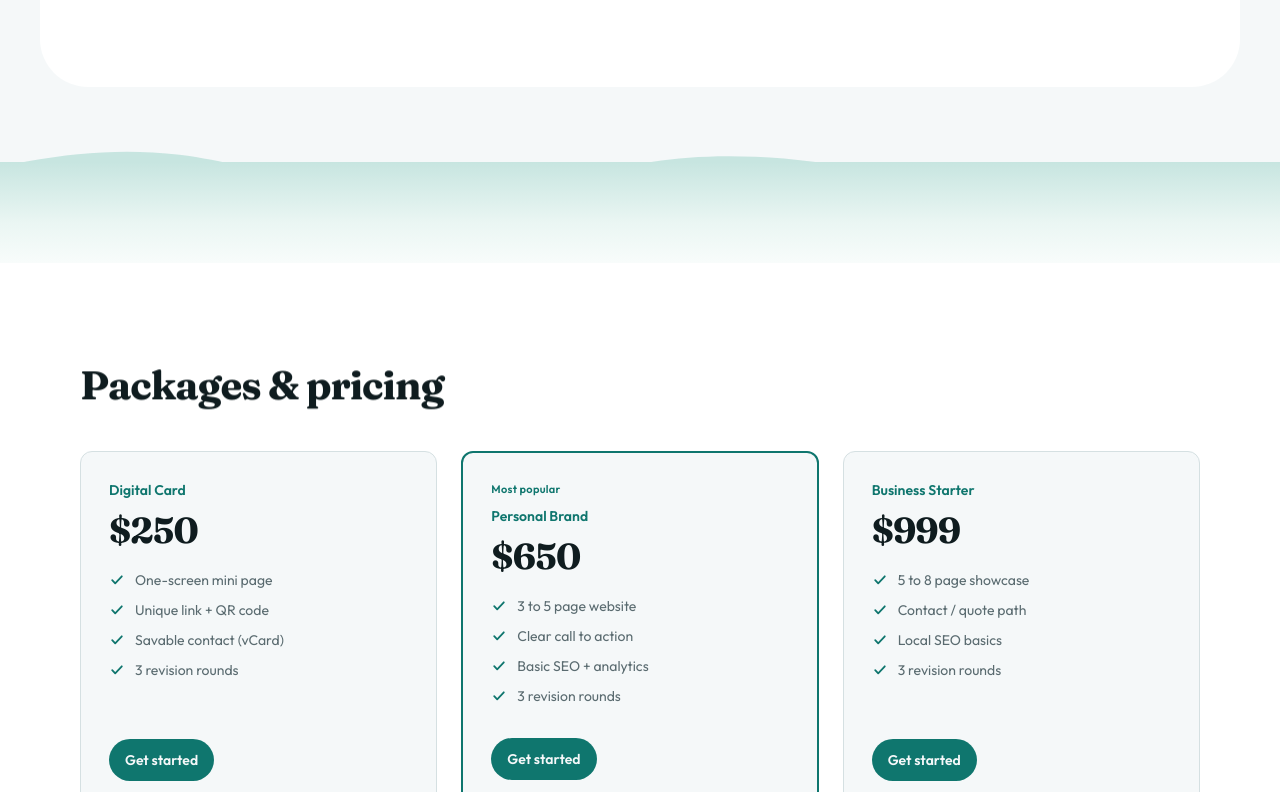
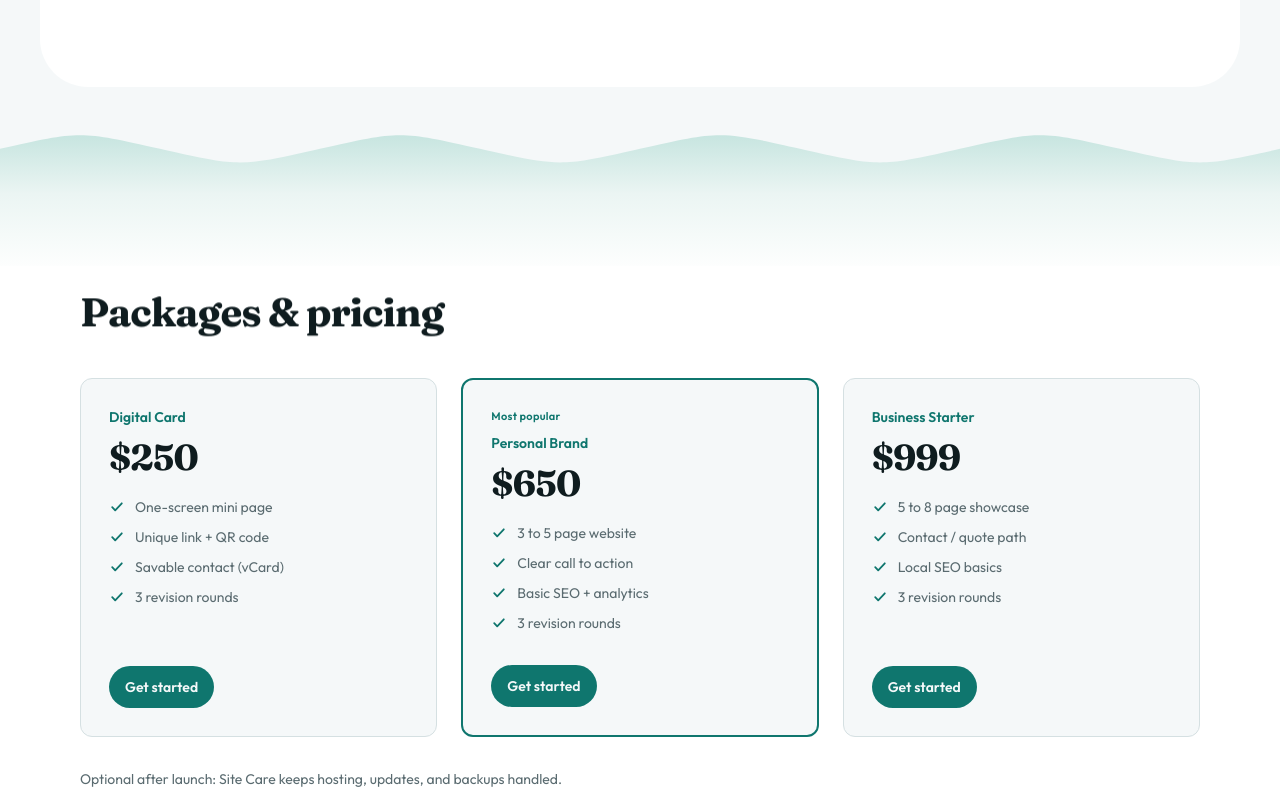
Before and after one commit to RayannSagnon/standout-studio, a Next.js app: page / in a window 1280 px wide. Shown: the part 2388-3180 px from the top of the page. Built offline with nearby package versions, Linux system fonts and the light colour scheme.

Commit message:
Make the Packages wave the section top, not a separate strip.
Uses the Figma sine path with one mint-to-white gradient fill so the crest flows into Packages without a hard seam.

```diff
--- a/src/app/page.tsx
+++ b/src/app/page.tsx
@@ -8,7 +8,6 @@ import { Process } from "@/components/sections/Process";
 import { SelectedWork } from "@/components/sections/SelectedWork";
 import { Testimonials } from "@/components/sections/Testimonials";
 import { Trust } from "@/components/sections/Trust";
-import { WaveFade } from "@/components/sections/WaveFade";
 import { WhatWeDo } from "@/components/sections/WhatWeDo";
 import { Why } from "@/components/sections/Why";
 
@@ -19,7 +18,6 @@ export default function HomePage() {
       <Trust />
       <WhatWeDo />
       <SelectedWork />
-      <WaveFade />
       <Packages />
       <Why />
       <Marquee />
--- a/src/components/sections/Packages.tsx
+++ b/src/components/sections/Packages.tsx
@@ -56,7 +56,35 @@ export function Packages() {
 
   return (
     <section id="packages" className="bg-white">
-      <div className="mx-auto max-w-[1440px] px-5 py-7 md:px-20 md:py-[72px] md:pb-24">
+      {/* Wave is the top of this section: page shows above the crest, then fades into white. */}
+      <div className="bg-page" aria-hidden="true">
+        <svg
+          className="block h-[88px] w-full md:h-[140px]"
+          viewBox="0 -10 1440 170"
+          preserveAspectRatio="none"
+        >
+          <defs>
+            <linearGradient
+              id="packagesWaveFade"
+              x1="0"
+              y1="0"
+              x2="0"
+              y2="1"
+            >
+              <stop offset="0%" stopColor="#c7e5e0" />
+              <stop offset="42%" stopColor="#ebf5f3" />
+              <stop offset="100%" stopColor="#ffffff" />
+            </linearGradient>
+          </defs>
+          <path
+            fill="url(#packagesWaveFade)"
+            d="M0 16.5C90-5.5 90-5.5 180 16.5C270 38.5 270 38.5 360 16.5C450-5.5 450-5.5 540 16.5C630 38.5 630 38.5 720 16.5C810-5.5 810-5.5 900 16.5C990 38.5 990 38.5 1080 16.5C1170-5.5 1170-5.5 1260 16.5C1350 38.5 1350 38.5 1440 16.5L1440 170H0Z"
+          />
+        </svg>
+      </div>
+
+      <div className="relative -mt-px bg-white">
+        <div className="mx-auto max-w-[1440px] px-5 pb-7 pt-2 md:px-20 md:pb-24 md:pt-4">
         <Reveal>
           <p className="text-xs font-semibold tracking-[0.12em] text-teal md:hidden">
             {packages.kicker}
@@ -206,6 +234,7 @@ export function Packages() {
             {packages.siteCare.mobileDescription}
           </p>
         </div>
+        </div>
       </div>
     </section>
   );
--- a/src/components/sections/WaveFade.tsx
+++ /dev/null
@@ -1,27 +0,0 @@
-export function WaveFade() {
-  return (
-    <div
-      className="relative h-[104px] overflow-hidden bg-page md:h-[156px]"
-      aria-hidden="true"
-    >
-      <svg
-        className="animate-wave-drift absolute inset-x-[-4%] top-0 h-[70%] w-[108%] text-wave"
-        viewBox="0 0 1440 110"
-        preserveAspectRatio="none"
-      >
-        <path
-          fill="currentColor"
-          d="M0 58
-            C 90 34, 170 18, 260 28
-            C 360 40, 420 78, 540 72
-            C 670 64, 720 24, 860 30
-            C 1000 36, 1080 78, 1200 70
-            C 1300 64, 1380 40, 1440 34
-            L 1440 110 L 0 110 Z"
-        />
-      </svg>
-      <div className="absolute inset-x-0 bottom-0 h-[78%] bg-gradient-to-b from-wave via-[#eaf6f3] to-white" />
-      <div className="absolute inset-x-0 bottom-0 h-5 bg-white" />
-    </div>
-  );
-}
```
